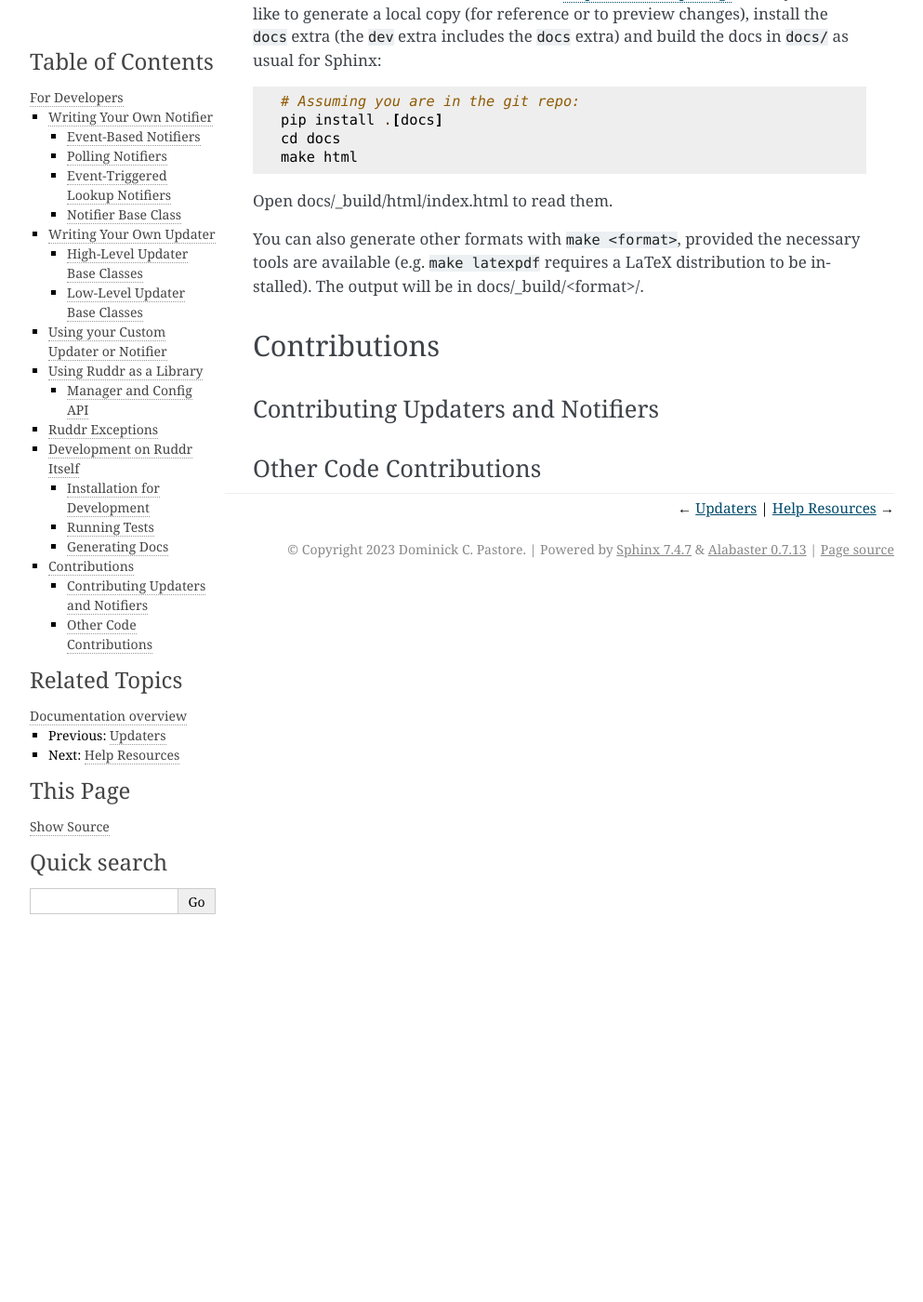
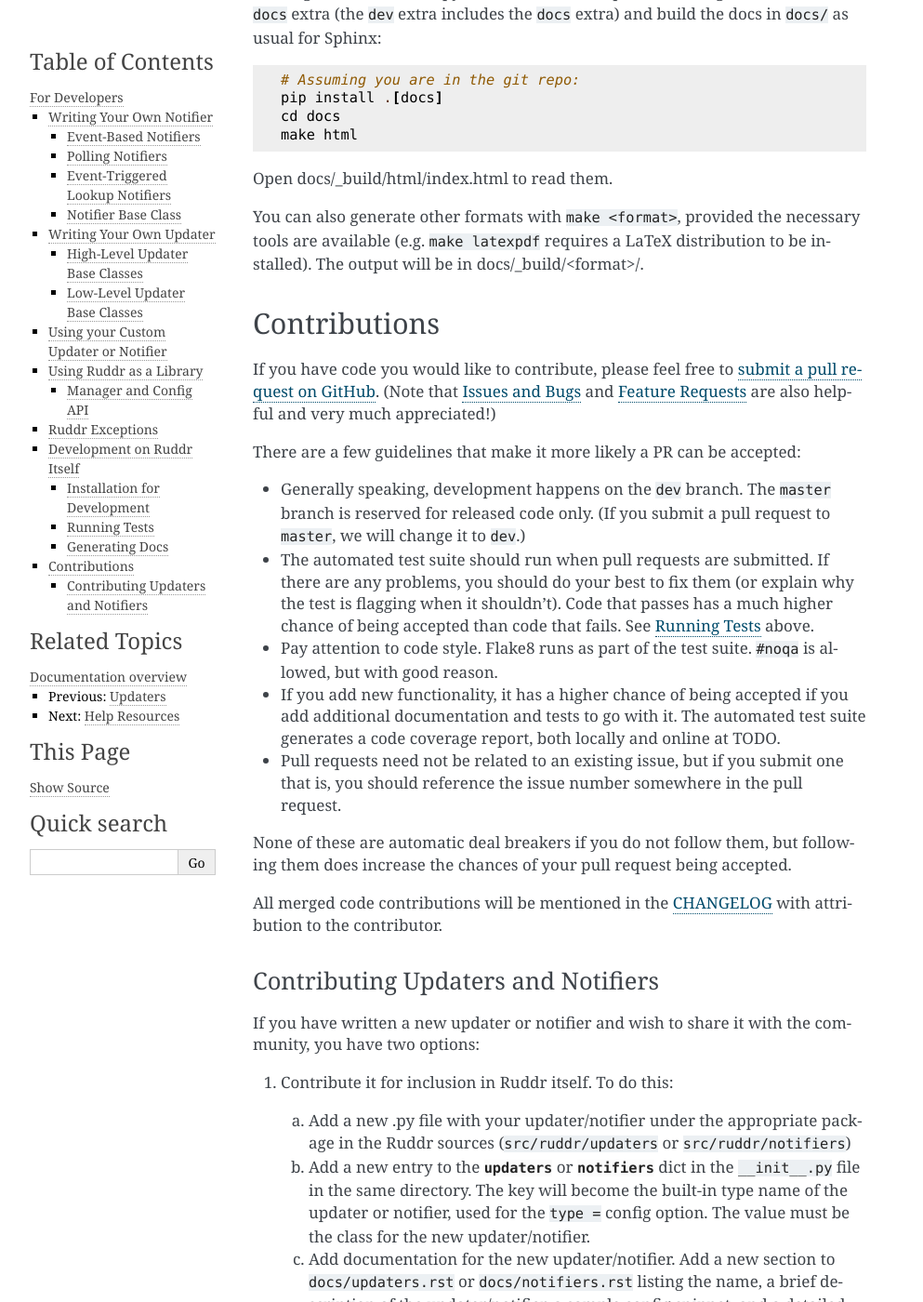
Before and after one commit to dominickpastore/ruddr, a Sphinx documentation site: the page built from docs/development.rst, in a window 1280 px wide and 1400 px high, scrolled down 13750 px. Shown: the whole window at 93% size, without its empty margins (148-1141 px from the left). Built offline with Sphinx 7.4.7, drawn with Linux system fonts in a browser that asks for light colours; some of the changed text lies outside the part shown.

Commit message:
Add docs about contributions

```diff
--- a/docs/development.rst
+++ b/docs/development.rst
@@ -628,39 +630,99 @@ distribution to be installed). The output will be in docs/_build/<format>/.
 Contributions
 -------------
 
-.. TODO note that issues and feature requests are also helpful, send to
-   appropriate section on help page
+If you have code you would like to contribute, please feel free to `submit a
+pull request on GitHub <pull request>`_. (Note that :ref:`issues` and
+:ref:`feature requests` are also helpful and very much appreciated!)
 
-.. TODO Design philosophy:
-   - Try to do useful work even if there are errors. E.g. if one zone is
-     misconfigured, still try to update the others.
-   - Exceptions are used to control contingency behavior in the event of a
-     problem. The exception message is, for the most part, ignored. That's not
-     to say there shouldn't be an appropriate message in exceptions, but the
-     primary way errors are actually reported to the user is through logging.
-     If there is a problem, an error should always be logged, and a warning
-     should be logged for potential problems.
+There are a few guidelines that make it more likely a PR can be accepted:
+
+- Generally speaking, development happens on the ``dev`` branch. The ``master``
+  branch is reserved for released code only. (If you submit a pull request to
+  ``master``, we will change it to ``dev``.)
+
+- The automated test suite should run when pull requests are submitted. If
+  there are any problems, you should do your best to fix them (or explain why
+  the test is flagging when it shouldn't). Code that passes has a much higher
+  chance of being accepted than code that fails. See :ref:`testing` above.
+
+- Pay attention to code style. Flake8 runs as part of the test suite. ``#noqa``
+  is allowed, but with good reason.
+
+- If you add new functionality, it has a higher chance of being accepted if you
+  add additional documentation and tests to go with it. The automated test
+  suite generates a code coverage report, both locally and online at TODO.
+
+- Pull requests need not be related to an existing issue, but if you submit one
+  that is, you should reference the issue number somewhere in the pull request.
+
+None of these are automatic deal breakers if you do not follow them, but
+following them does increase the chances of your pull request being accepted.
+
+All merged code contributions will be mentioned in the `CHANGELOG`_ with
+attribution to the contributor.
+
+.. TODO add link to code coverage report
 
 Contributing Updaters and Notifiers
 ~~~~~~~~~~~~~~~~~~~~~~~~~~~~~~~~~~~
 
-.. TODO How to add to repo, run tests, add docs ideally, then open pull request
-.. TODO If do not want to merge code into Ruddr, can also upload to PyPI with
-        entry points. Will be supported soon.
-.. TODO Some things to think about:
-   - Do useful work whenever possible. If one part fails, still try to complete
-     the others.
-   - Log all problems. Warning level if it may be a problem, error level if
-     it's definitely a problem, critical level if it's a problem that's fatal
-     to the updater or notifier.
-   - Don't trust any input, whether from users or APIs. For example, improperly
-     formatted IP addresses should be caught, logged, and an appropriate
-     :ref:`Ruddr exception <exceptions>` should be raised, preventing a
-     :exc:`ValueError` from crashing the whole program.
+If you have written a new updater or notifier and wish to share it with the
+community, you have two options:
 
-Other Code Contributions
-~~~~~~~~~~~~~~~~~~~~~~~~
+1. Contribute it for inclusion in Ruddr itself. To do this:
 
-.. TODO
+   a. Add a new .py file with your updater/notifier under the appropriate
+      package in the Ruddr sources (``src/ruddr/updaters`` or
+      ``src/ruddr/notifiers``)
+   b. Add a new entry to the :data:`~ruddr.updaters.updaters` or
+      :data:`~ruddr.notifiers.notifiers` dict in the ``__init__.py`` file in
+      the same directory. The key will become the built-in type name of the
+      updater or notifier, used for the ``type =`` config option. The value
+      must be the class for the new updater/notifier.
+   c. Add documentation for the new updater/notifier. Add a new section to
+      ``docs/updaters.rst`` or ``docs/notifiers.rst`` listing the name, a brief
+      description of the updater/notifier, a sample config snippet, and a
+      detailed list of the configuration options it accepts.
+   d. Open a `pull request`_.
+
+2. If you would prefer to independently maintain your updater or notifier, you
+   can publish it to PyPI with a ``ruddr.updater`` or ``ruddr.notifier`` entry
+   point. Anyone who installs your updater/notifier from PyPI will then be able
+   to use that entry point name as a ``type=`` option in their config.
+
+   For example, if you declare this entry point in your ``pyproject.toml``::
+
+       [project.entry-points."ruddr.updater"]
+       my_updater = "myupdater:MyUpdater"
+
+   then someone can use your ``myupdater.MyUpdater`` class as an updater with
+   this Ruddr config snippet::
+
+       [updater.foo]
+       type = my_updater
+       # ... other config for the updater
+
+   For more information on publishing an updater like this, see the
+   :ref:`second method <second way>` under :ref:`using custom`.
+
+Some conventions when developing updaters or notifiers for inclusion in Ruddr:
+
+- Make liberal use of the logger, especially when there is a problem. In
+  particular, Ruddr uses exceptions mainly to control contingency behavior
+  when there is a problem. The exception message is, for the most part,
+  ignored. That's not to say exceptions shouldn't carry an appropriate message,
+  but the primary way errors are communicated to the user is through logging.
+  If there is a problem, an error should always be logged (critical if the
+  problem is fatal to the updater/notifier), and a warning should be logged for
+  potential problems.
+- Do as much useful work as possible, even if errors require skipping some
+  parts. For example, if an updater can't update one domain due to a typo in
+  its name, it should still update the rest of the configured domains.
+- Don't trust any input, whether from user config or API calls. For example, an
+  improperly formatted IP address should be caught, logged, and an appropriate
+  :ref:`Ruddr exception <exceptions>` raised, preventing a :exc:`ValueError`
+  from crashing the whole program.
 
 .. _GitHub: https://github.com/dominickpastore/ruddr
+.. _pull request: https://github.com/dominickpastore/ruddr/pulls
+.. _CHANGELOG: https://github.com/dominickpastore/ruddr/blob/master/CHANGELOG.md
--- a/docs/help.rst
+++ b/docs/help.rst
@@ -123,6 +123,8 @@ the syslog by default). Ruddr will log a message at the warning level if there
 is a potential problem and at the error or critical level if there is a
 definite problem.
 
+.. _issues:
+
 Issues and Bugs
 ---------------
 
@@ -151,15 +153,17 @@ Of course, not all of the above will apply to all types of issues. And just to
 reiterate, *all* issues and bug reports are welcome, even if they are light on
 details.
 
+.. _feature requests:
+
 Feature Requests
 ----------------
 
 If there is a feature missing from Ruddr that you would like to see added, or
-a provider that you would like to see support for, feel free to `submit an
-issue`_ on GitHub for that as well. Alternatively, you can post on the
-discussions_ tab if you prefer.
+a DDNS provider that you would like to see support for, feel free to `submit an
+issue`_ on GitHub. Alternatively, you can post on the discussions_ tab if you
+prefer.
 
-Suggestions for improving the documentation are also very welcome. You can
+Suggestions for improving this documentation are also very welcome. You can
 `submit an issue`_ or post on the discussions_ tab for that as well.
 
 Additional Help
```
Also changed, not shown: other parts of docs/development.rst (+6 -4 lines).
